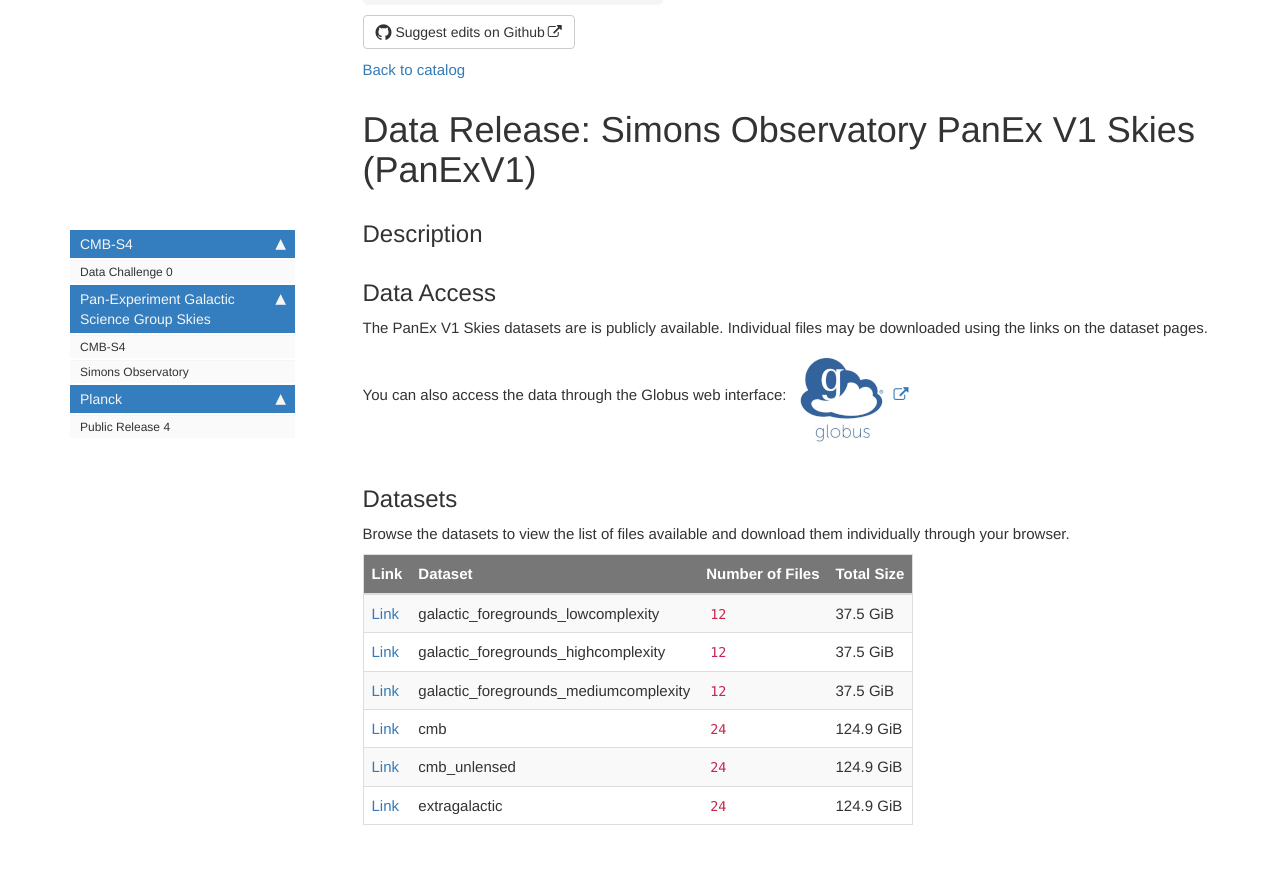
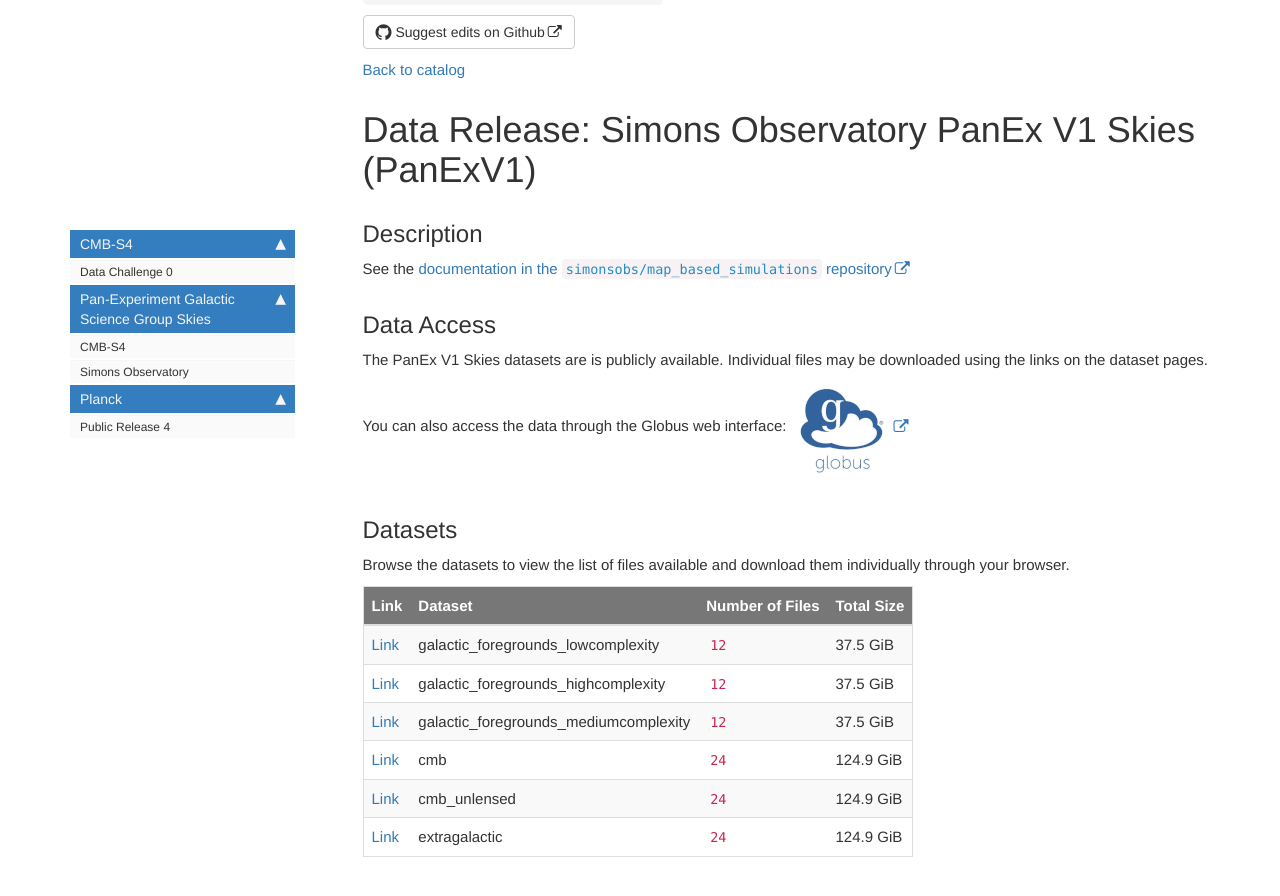
Before and after one commit to CMB-S4/serverless-data-portal-cmb-s4, a Jekyll site: the page built from panexv1-so.md, in a window 1280 px wide and 900 px high, scrolled down 396 px. Shown: the top 896 px of the window. Built offline with Jekyll 4.4.1, drawn with Linux system fonts in a browser that asks for light colours; comment, search, counter and statistics services are not loaded.

Commit message:
link to docs

```diff
--- a/panexv1-so.md
+++ b/panexv1-so.md
@@ -10,6 +10,8 @@ date_created: "2023-03-21"
 # Data Release: Simons Observatory PanEx V1 Skies (PanExV1)
 
 ## Description
+
+See the [documentation in the `simonsobs/map_based_simulations` repository](https://github.com/simonsobs/map_based_simulations/tree/master/mbs-s0012-20230321#readme)
 
 ## Data Access
 
```
